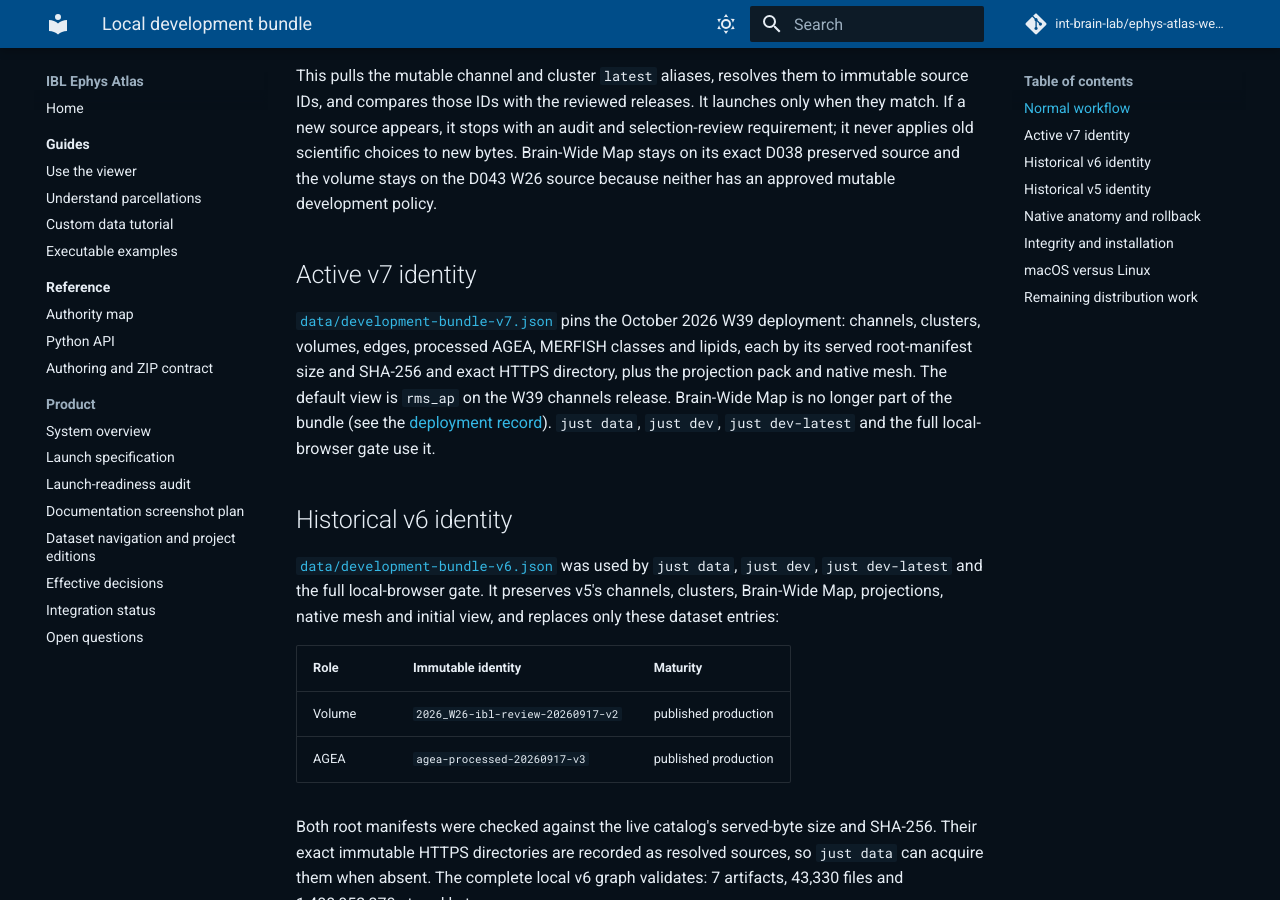
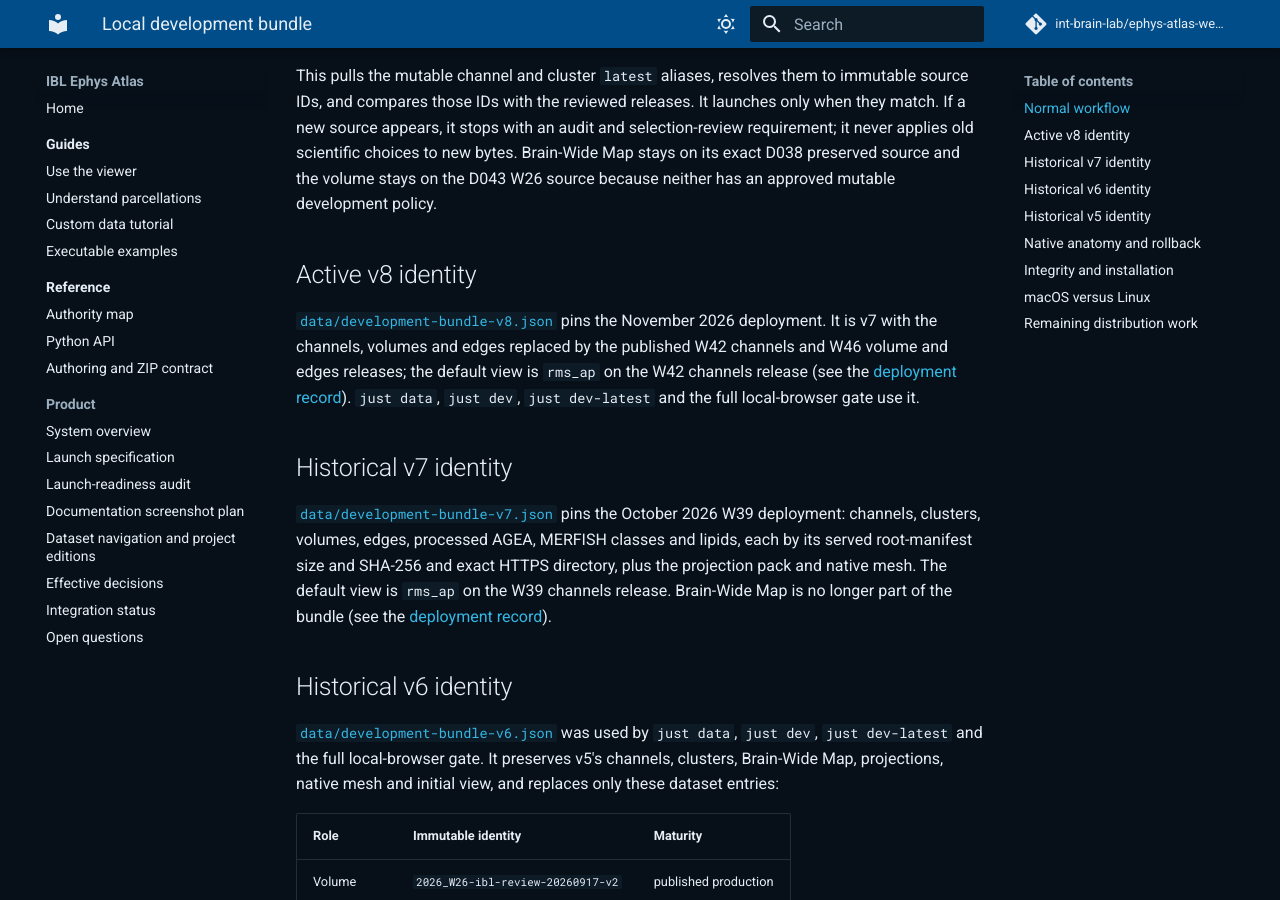
Before and after one commit to int-brain-lab/ephys-atlas-web-v2, an MkDocs documentation site: the page built from docs/data/LOCAL_DEVELOPMENT_BUNDLE.md, in a window 1280 px wide and 900 px high, scrolled down 1189 px. Built offline with MkDocs 1.6.1 and Material for MkDocs 9.7.7, drawn with Linux system fonts in a browser that asks for light colours; comment, search, counter and statistics services are not loaded; some of the changed text lies outside the part shown.

Commit message:
Add development bundle v8 pinning the published W42/W46 releases

```diff
--- a/docs/data/LOCAL_DEVELOPMENT_BUNDLE.md
+++ b/docs/data/LOCAL_DEVELOPMENT_BUNDLE.md
@@ -1,6 +1,6 @@
 # Local development bundle
 
-Status: active local-data runbook. Every v7 dataset resolves to an immutable
+Status: active local-data runbook. Every v8 dataset resolves to an immutable
 public HTTPS release; the projection pack and native mesh still require
 reviewed local bytes.
 
@@ -60,7 +60,16 @@ new bytes. Brain-Wide Map stays on its exact D038 preserved source and the
 volume stays on the D043 W26 source because neither has an approved mutable
 development policy.
 
-## Active v7 identity
+## Active v8 identity
+
+[`data/development-bundle-v8.json`](../../data/development-bundle-v8.json)
+pins the November 2026 deployment. It is v7 with the channels, volumes and
+edges replaced by the published W42 channels and W46 volume and edges releases;
+the default view is `rms_ap` on the W42 channels release (see the
+[deployment record](../publishing/W42_W46_DEPLOYMENT_20261115.md)). `just data`,
+`just dev`, `just dev-latest` and the full local-browser gate use it.
+
+## Historical v7 identity
 
 [`data/development-bundle-v7.json`](../../data/development-bundle-v7.json)
 pins the October 2026 W39 deployment: channels, clusters, volumes, edges,
```
Also changed, not shown: other parts of docs/data/LOCAL_DEVELOPMENT_BUNDLE.md (+1 -2 lines), 7 other files.
